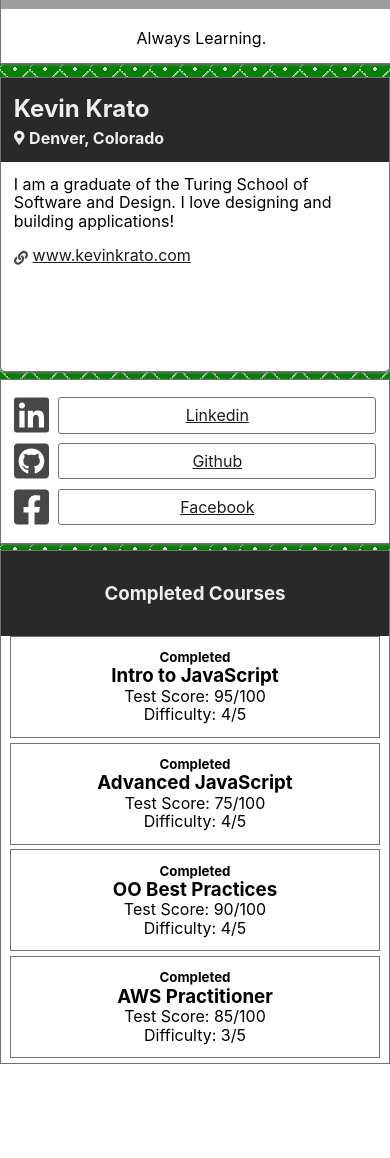
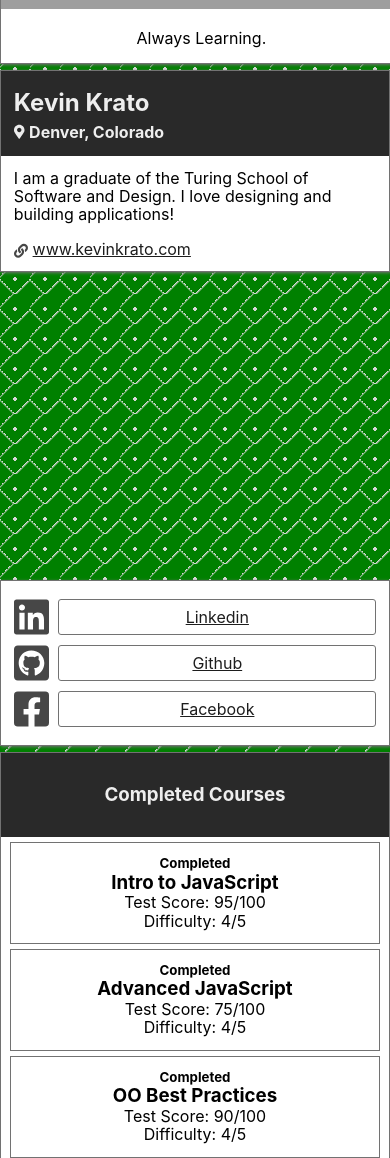
Before and after one commit to KevinKra/mageweave, a React (Create React App) app: page / in a window 390 px wide. Shown: the part 410-1568 px from the top of the page. Before the commit the page ends 1474 px from the top, so only its background shows below. Built offline with nearby package versions, Linux system fonts and the light colour scheme; grey boxes are pictures that could not be loaded.

Commit message:
Make minor styling update and create additional mobile media query for bio component

```diff
--- a/src/components/CompleteBadge/CompleteBadge.scss
+++ b/src/components/CompleteBadge/CompleteBadge.scss
@@ -5,8 +5,7 @@
   flex-direction: column;
   justify-content: center;
   border: 1px solid $color-dark;
-  margin: 0 auto;
-  margin-bottom: 0.3rem;
+  margin: 0.3rem auto;
   width: 95%;
   height: 100px;
   h3,
--- a/src/components/Profile/ProfileBio/ProfileBio.scss
+++ b/src/components/Profile/ProfileBio/ProfileBio.scss
@@ -28,3 +28,15 @@
     color: $font-dark;
   }
 }
+
+// Small devices (landscape phones, 800px and up)
+@media (min-width: 320px) {
+  .ProfileBio {
+    grid-column: 1 / 2;
+    grid-row: 2 / 3;
+    border-radius: 0;
+  }
+}
+
+@media (min-width: 768px) {
+}
```
